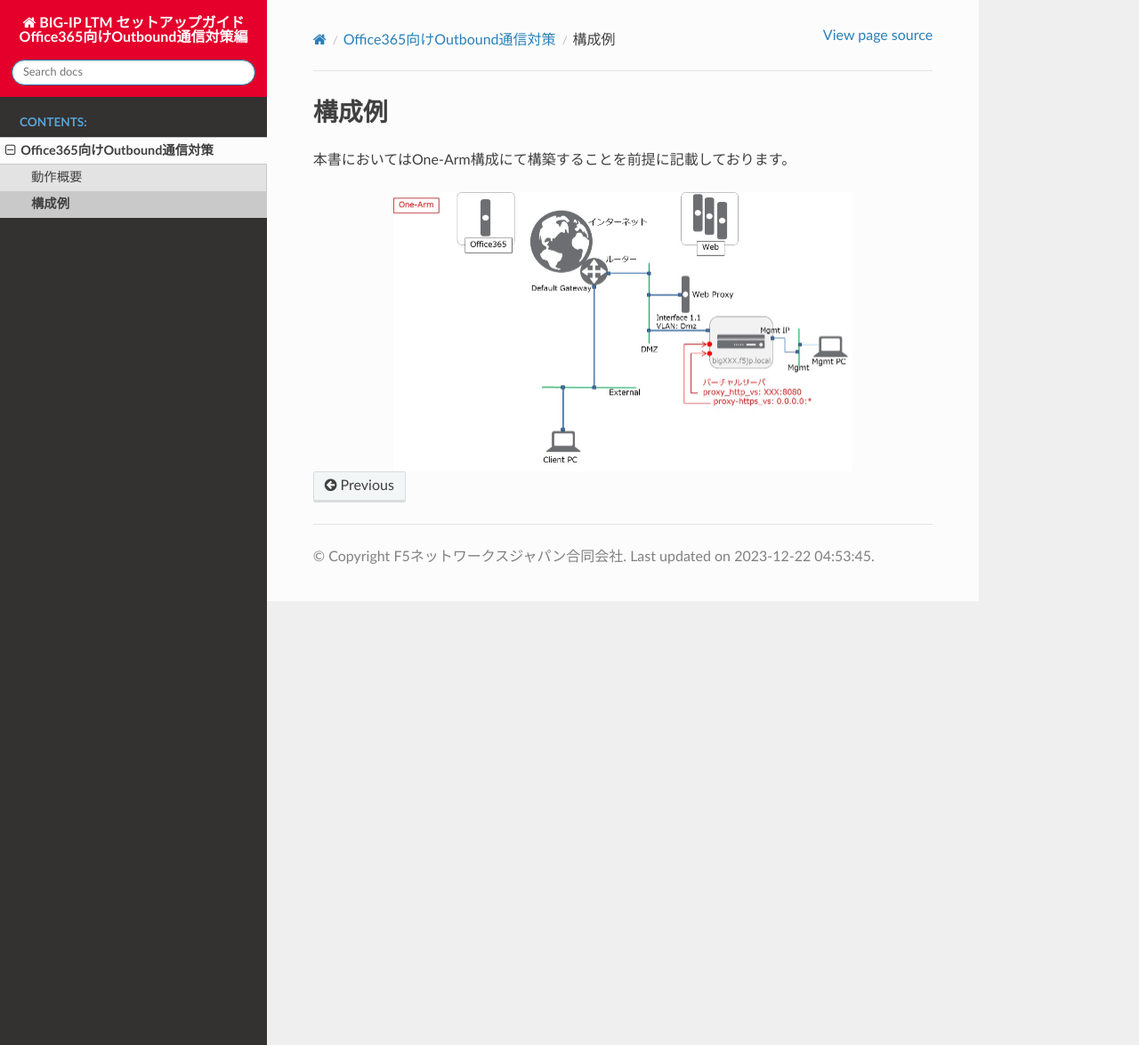
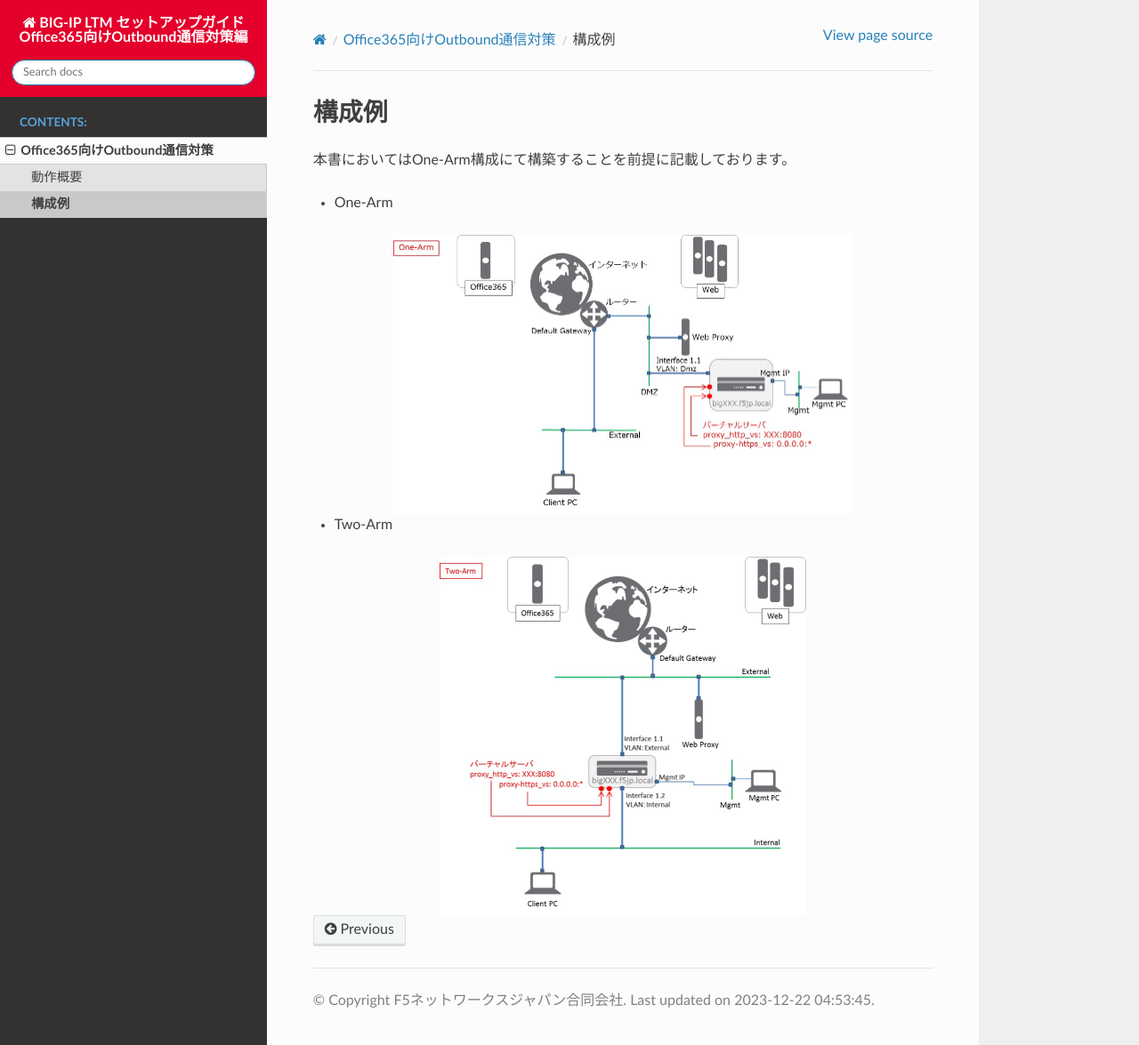
Before and after one commit to BeF5/f5j-local-breakout, a Sphinx documentation site: the page built from docs/content02/module02/module02.rst, in a window 1280 px wide and 1175 px high. Shown: the whole window at 89% size. Built offline with Sphinx 7.4.7 and the Read the Docs theme 2.0.0, drawn with Linux system fonts in a browser that asks for light colours.

Commit message:
Update module02.rst

```diff
--- a/docs/content02/module02/module02.rst
+++ b/docs/content02/module02/module02.rst
@@ -3,7 +3,17 @@
 
 本書においてはOne-Arm構成にて構築することを前提に記載しております。
 
+- One-Arm
+
 
 .. figure:: images/Picture1.jpg
    :scale: 50%
    :align: center
+
+
+- Two-Arm
+
+
+.. figure:: images/Picture2.jpg
+   :scale: 50%
+   :align: center
```
